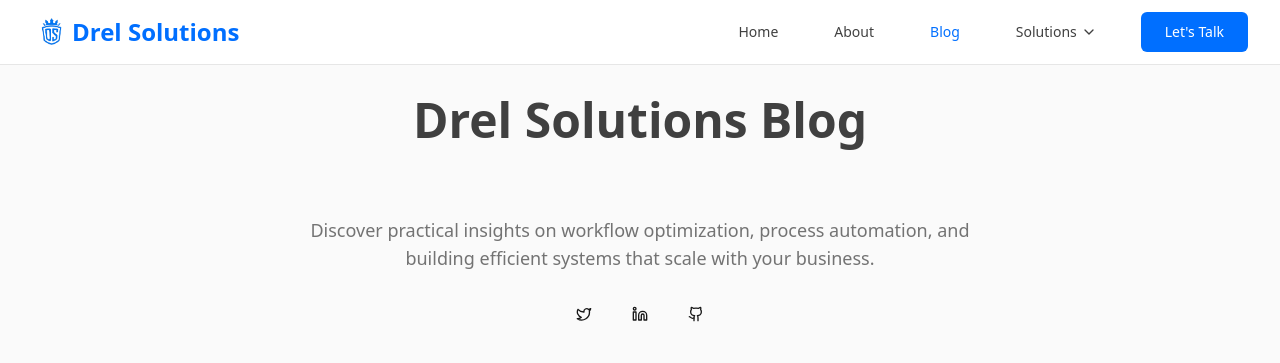
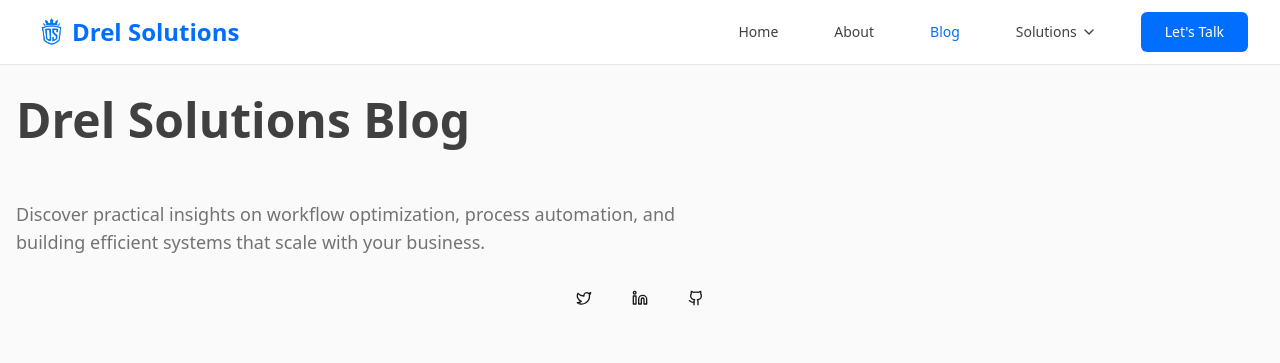
Before and after one commit to ElliotDrel/Drel_Solutions, a React (Vite) app: page /blog in a window 1280 px wide. Shown: the top 363 px of the page. Built offline with nearby package versions, Linux system fonts and the light colour scheme; grey boxes are pictures that could not be loaded.

Commit message:
Refactor BlogHero component layout to improve visual hierarchy by adjusting spacing and removing unnecessary classes. This enhances readability and maintains a clean design for the blog section.

```diff
--- a/src/components/blog/BlogHero.tsx
+++ b/src/components/blog/BlogHero.tsx
@@ -3,13 +3,13 @@
 
 export const BlogHero = () => {
   return (
-    <div className="text-center space-y-6">
-      <div className="space-y-4">
+    <div className="space-y-6">
+      <div className="space-y-2">
         <h1 className="text-5xl font-bold text-brand-neutral-700">Drel Solutions Blog</h1>
         <h2 className="text-4xl font-bold bg-gradient-hero bg-clip-text text-transparent">
           New at Drel Solutions Blog
         </h2>
-        <p className="text-lg text-muted-foreground max-w-2xl mx-auto">
+        <p className="text-lg text-muted-foreground max-w-2xl">
           Discover practical insights on workflow optimization, process automation,
           and building efficient systems that scale with your business.
         </p>
```
